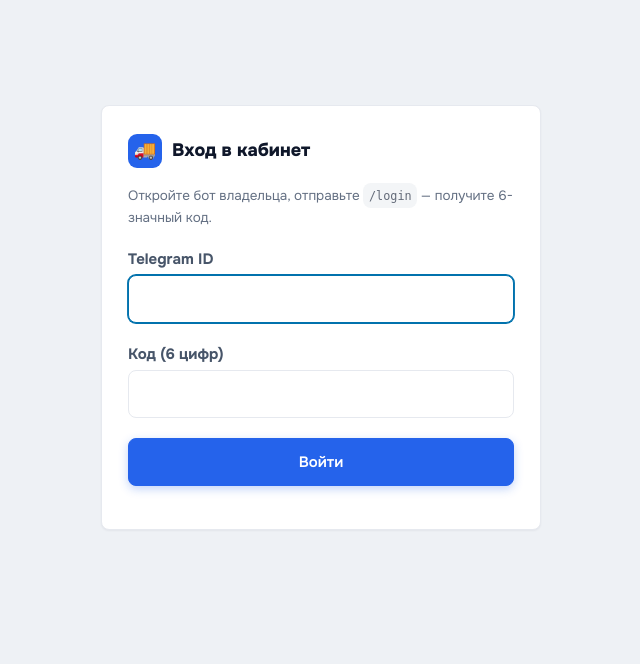
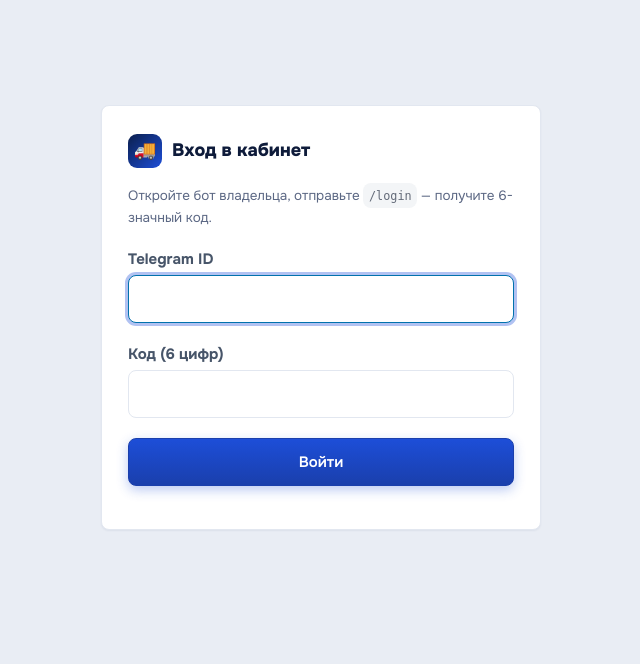
Before and after one commit to gipew09-cloud/condur, a FastAPI app: page /login in a window 1280 px wide. Shown: the top 664 px of the page, without its empty margins (319-959 px from the left). Run offline with FastAPI, Linux system fonts and the light colour scheme; parts of the project's set-up code (start-up, migrations or seed data) failed here and were passed over; some libraries are stand-ins or nearby versions.

Commit message:
Add files via upload

```diff
--- a/app/web/static/cabinet.css
+++ b/app/web/static/cabinet.css
@@ -8,16 +8,22 @@
 */
 
 :root {
-  --accent: #2563eb;       /* blue-600 (бренд «Свежий путь») */
-  --accent-hover: #1d4ed8; /* blue-700 при наведении */
-  --accent-soft: #e8f0fe;
+  /* Глубокая синяя палитра: тёмно-синий navy для бренда/акцентов,
+     насыщенный blue-700 как основной, белые поверхности. */
+  --navy: #0b1f4d;         /* глубокий тёмно-синий — бренд, сильные акценты */
+  --navy-soft: #14306e;    /* чуть светлее navy для градиентов */
+  --accent: #1d4ed8;       /* насыщенный синий (blue-700) — основной */
+  --accent-hover: #1a3fac; /* глубже при наведении */
+  --accent-strong: #1e3a8a;/* blue-900 для градиентов бренда/кнопок */
+  --accent-soft: #e9f0ff;  /* мягкий синий тинт */
+  --accent-ring: rgba(29, 78, 216, .34); /* фокус-кольцо */
   --amber: #e0a32e;
   --amber-soft: #fdf0d3;
-  --bg: #eef1f5;           /* мягкий холодно-серый фон страниц */
+  --bg: #e9edf4;           /* холодный сине-серый фон страниц (чуть глубже) */
   --surface: #ffffff;
-  --border: #e6e9ef;
-  --text: #0f172a;
-  --text-muted: #647083;
+  --border: #e2e7f0;       /* граница с лёгким синим подтоном */
+  --text: #0e1b3a;         /* глубокий тёмно-синий текст (был почти-чёрный) */
+  --text-muted: #5c6884;   /* приглушённый сине-серый */
   --success-bg: #e7f6ec;
   --success-text: #147a3d;
   --danger-bg:  #fde8e6;
@@ -29,9 +35,14 @@
   --radius-md: 8px;
   --radius-lg: 12px;
 
-  --shadow-sm: 0 1px 2px rgba(16, 24, 40, .05);
-  --shadow-md: 0 1px 3px rgba(16, 24, 40, .06), 0 8px 24px -12px rgba(16, 24, 40, .18);
-  --shadow-lg: 0 1px 3px rgba(16, 24, 40, .06), 0 24px 60px -20px rgba(16, 24, 40, .20);
+  /* Тени с холодным сине-навигационным подтоном — «глубже», интереснее */
+  --shadow-sm: 0 1px 2px rgba(11, 31, 77, .06);
+  --shadow-md: 0 1px 3px rgba(11, 31, 77, .07), 0 8px 24px -12px rgba(11, 31, 77, .22);
+  --shadow-lg: 0 1px 3px rgba(11, 31, 77, .07), 0 24px 60px -20px rgba(11, 31, 77, .26);
+
+  /* Кривые движения (сильнее встроенных CSS-easing — из скилла Emil) */
+  --ease-out: cubic-bezier(0.23, 1, 0.32, 1);      /* вход/отклик — быстро стартует */
+  --ease-in-out: cubic-bezier(0.77, 0, 0.175, 1);  /* перемещение по экрану */
 }
 
 /* override Pico-переменных */
@@ -43,7 +54,7 @@
 
   --pico-primary:                 var(--accent);
   --pico-primary-hover:           var(--accent-hover);
-  --pico-primary-focus:           rgba(29, 78, 216, .22);
+  --pico-primary-focus:           var(--accent-ring);
   --pico-primary-inverse:         #ffffff;
   --pico-background-color:        var(--bg);
   --pico-card-background-color:   var(--surface);
@@ -367,17 +388,36 @@ form .grid {
 button[type="submit"],
 .button-primary,
 [role="button"]:not(.outline):not(.secondary):not(.contrast) {
-  background: var(--accent);
-  border-color: var(--accent);
+  /* насыщенный вертикальный градиент — «глубина», а не плоская заливка */
+  background: linear-gradient(180deg, var(--accent) 0%, var(--accent-hover) 100%);
+  border-color: var(--accent-hover);
   color: #fff;
   font-weight: 600;
-  box-shadow: 0 3px 10px rgba(37, 99, 235, .28);
+  box-shadow: 0 4px 12px rgba(29, 78, 216, .30);
+  /* точные свойства + кастомная кривая (не transition: all) */
+  transition: box-shadow .16s var(--ease-out), transform .16s var(--ease-out),
+              filter .16s var(--ease-out);
 }
-button[type="submit"]:hover {
-  background: var(--accent-hover);
-  border-color: var(--accent-hover);
-  box-shadow: 0 4px 12px rgba(37, 99, 235, .35);
+button[type="submit"]:hover,
+.button-primary:hover,
+[role="button"]:not(.outline):not(.secondary):not(.contrast):hover {
+  filter: brightness(1.05);
+  box-shadow: 0 6px 16px rgba(29, 78, 216, .38);
 }
+/* Отклик на нажатие: кнопка «слышит» палец (из скилла Emil) */
+button[type="submit"]:active,
+.button-primary:active,
+[role="button"]:not(.outline):not(.secondary):not(.contrast):active {
+  transform: scale(.97);
+  box-shadow: 0 2px 8px rgba(29, 78, 216, .28);
+}
+[role="button"].secondary.outline,
+[role="button"].contrast.outline {
+  transition: background .16s var(--ease-out), color .16s var(--ease-out),
+              border-color .16s var(--ease-out), transform .16s var(--ease-out);
+}
+[role="button"].secondary.outline:active,
+[role="button"].contrast.outline:active { transform: scale(.97); }
 [role="button"].secondary.outline {
   border-color: var(--border);
   color: var(--text-muted);
--- a/app/web/templates/_sp_styles.html
+++ b/app/web/templates/_sp_styles.html
@@ -49,7 +49,7 @@
 .sp-stat .v.pos { color: #147a3d; }
 .sp-stat .v.neg { color: #c5362b; }
 .sp-vcard__foot { display: flex; align-items: center; justify-content: space-between; gap: 10px; border-top: 1px solid #f1f3f6; padding-top: 11px; }
-.sp-vcard__foot a { font-size: 12.5px; color: #2563eb; font-weight: 700; text-decoration: none; }
+.sp-vcard__foot a { font-size: 12.5px; color: var(--accent); font-weight: 700; text-decoration: none; }
 
 .sp-rank { display: grid; gap: 11px; padding: 8px 18px 16px; }
 .sp-rank__row { display: grid; gap: 5px; }
@@ -58,7 +58,7 @@
 .sp-rank__val { font-size: 13px; font-weight: 800; white-space: nowrap; }
 .sp-rank__val.neg { color: #c5362b; }
 .sp-rank__bar { height: 7px; border-radius: 4px; background: #f1f3f6; overflow: hidden; }
-.sp-rank__bar > i { display: block; height: 100%; border-radius: 4px; background: #2563eb; }
+.sp-rank__bar > i { display: block; height: 100%; border-radius: 4px; background: var(--accent); }
 .sp-rank__bar > i.neg { background: #c5362b; }
 .sp-rank__meta { font-size: 11.5px; color: #8a93a3; font-weight: 600; }
 .sp-empty { padding: 4px 18px 18px; color: #8a93a3; font-size: 13px; }
@@ -129,7 +129,7 @@
   box-shadow: var(--shadow-sm);
 }
 .sp-trip-open b {
-  color: #2563eb;
+  color: var(--accent);
 }
 .sp-trip-open span {
   color: #94a3b8;
--- a/app/web/templates/expenses.html
+++ b/app/web/templates/expenses.html
@@ -148,11 +148,11 @@
 <script>
   const fmtRub = (v) => new Intl.NumberFormat('ru-RU').format(Math.round(v)) + ' ₽';
   const breakdown = {{ breakdown | tojson }};
-  const DONUT_COLORS = { 'Топливо':'#2563eb','Ремонт':'#e0a32e','Парковка':'#22a565','Штрафы':'#c5362b','Платные дороги':'#cbd2db','Прочее':'#5b6573' };
+  const DONUT_COLORS = { 'Топливо':'#1d4ed8','Ремонт':'#e0a32e','Парковка':'#22a565','Штрафы':'#c5362b','Платные дороги':'#cbd2db','Прочее':'#5b6573' };
   const expEl = document.getElementById('expenseChart');
   if (expEl && breakdown.length) {
     const total = breakdown.reduce((s, b) => s + b.amount, 0);
-    const colors = breakdown.map((b, i) => DONUT_COLORS[b.label] || ['#2563eb','#22a565','#e0a32e','#cbd2db','#c5362b','#5b6573'][i % 6]);
+    const colors = breakdown.map((b, i) => DONUT_COLORS[b.label] || ['#1d4ed8','#22a565','#e0a32e','#cbd2db','#c5362b','#5b6573'][i % 6]);
     new Chart(expEl, {
       type: 'doughnut',
       data: { labels: breakdown.map(b => b.label), datasets: [{ data: breakdown.map(b => b.amount), backgroundColor: colors, borderWidth: 2, borderColor: '#fff' }] },
--- a/app/web/templates/login.html
+++ b/app/web/templates/login.html
@@ -14,7 +14,7 @@
 <main class="container" style="max-width: 440px; margin: 6rem auto;">
   <div class="card" style="padding: 28px 26px;">
     <div style="display:flex; align-items:center; gap:10px; margin-bottom:1rem;">
-      <span style="width:34px;height:34px;border-radius:9px;background:#2563eb;display:inline-flex;align-items:center;justify-content:center;color:#fff;font-weight:800;font-size:18px;">🚚</span>
+      <span style="width:34px;height:34px;border-radius:9px;background:linear-gradient(135deg,var(--navy) 0%,var(--accent) 100%);display:inline-flex;align-items:center;justify-content:center;color:#fff;font-weight:800;font-size:18px;">🚚</span>
       <strong style="font-size:18px; font-weight:800; color:var(--text);">Вход в кабинет</strong>
     </div>
     <div class="page-head" style="margin-bottom:1.25rem;">
--- a/app/web/templates/routes.html
+++ b/app/web/templates/routes.html
@@ -260,7 +260,7 @@
     if (!row) return;
     row.querySelector('input[name=latitude]').value = lat.toFixed(6);
     row.querySelector('input[name=longitude]').value = lon.toFixed(6);
-    row.style.borderColor = '#2563eb';
+    row.style.borderColor = '#1d4ed8';
     row.style.boxShadow = '0 0 0 3px rgba(37, 99, 235, .18)';
     const btn = row.querySelector('button[type=submit]');
     if (btn && !btn.dataset.dirty) {
--- a/app/web/templates/stats.html
+++ b/app/web/templates/stats.html
@@ -505,7 +505,7 @@
               </td>
               <td data-label="" style="white-space:nowrap;">
                 <a href="/stats/downtime/{{ r.event_id }}/edit?{{ request.query_params if request is defined else '' }}"
-                   style="color:#2563eb; margin-right:10px; font-size:.82rem;">✏️ Изменить</a>
+                   style="color:var(--accent); margin-right:10px; font-size:.82rem;">✏️ Изменить</a>
                 <form method="post" action="/stats/downtime/{{ r.event_id }}/hide?{{ request.query_params if request is defined else '' }}" style="display:inline; margin:0;"
                       onsubmit="var x=prompt('Скрыть ложную стоянку из статистики?\nМожно указать причину (необязательно):','машина стояла не на РЦ'); if(x===null){return false;} this.reason.value=x; return true;">
                   <input type="hidden" name="reason" value="">
@@ -541,7 +541,7 @@
               <td data-label="Причина">{{ r.reason or '—' }}</td>
               <td data-label="">
                 <form method="post" action="/stats/downtime/{{ r.event_id }}/unhide?{{ request.query_params if request is defined else '' }}" style="margin:0;">
-                  <button type="submit" style="width:auto; display:inline; background:none; border:none; box-shadow:none; color:#2563eb; cursor:pointer; padding:0; margin:0; font:inherit; font-size:.82rem;">↩︎ Вернуть</button>
+                  <button type="submit" style="width:auto; display:inline; background:none; border:none; box-shadow:none; color:var(--accent); cursor:pointer; padding:0; margin:0; font:inherit; font-size:.82rem;">↩︎ Вернуть</button>
                 </form>
               </td>
             </tr>
--- a/app/web/templates/trip_detail.html
+++ b/app/web/templates/trip_detail.html
@@ -9,7 +9,7 @@
     gap: 18px;
   }
   .trip-back {
-    color: #2563eb;
+    color: var(--accent);
     font-weight: 800;
     text-decoration: none;
   }
@@ -45,7 +45,7 @@
     padding: 6px 10px;
     border-radius: 999px;
     background: #eef4ff;
-    color: #2563eb;
+    color: var(--accent);
     font-size: 13px;
     font-weight: 900;
   }
@@ -141,7 +141,7 @@
     height: 28px;
     border: 5px solid #e8eef9;
     border-radius: 999px;
-    background: #3b82f6;
+    background: var(--accent);
   }
   .trip-timeline__item--success .trip-dot { background: #22c55e; border-color: #dcfce7; }
   .trip-timeline__item--warn .trip-dot { background: #f59e0b; border-color: #fef3c7; }
```
Also changed, not shown: other parts of app/web/static/cabinet.css (+72 -13 lines), app/web/templates/dashboard.html (+6 -6 lines).
